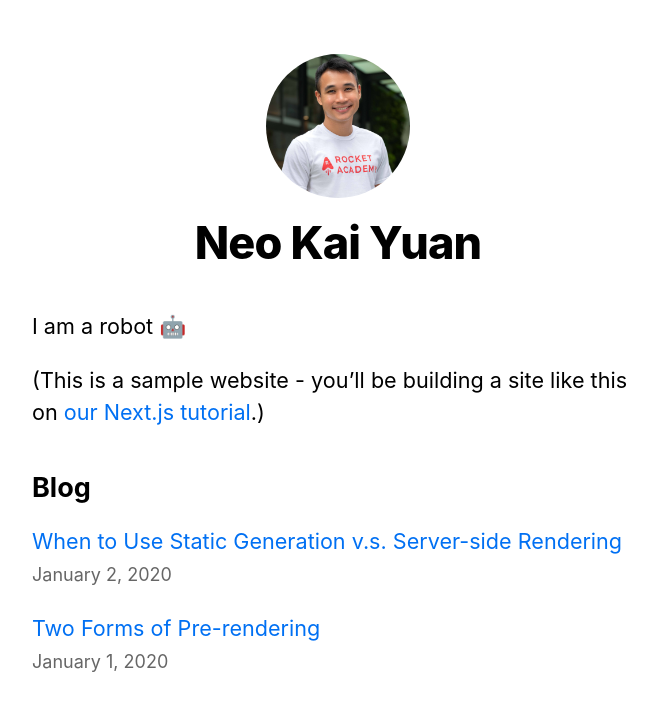
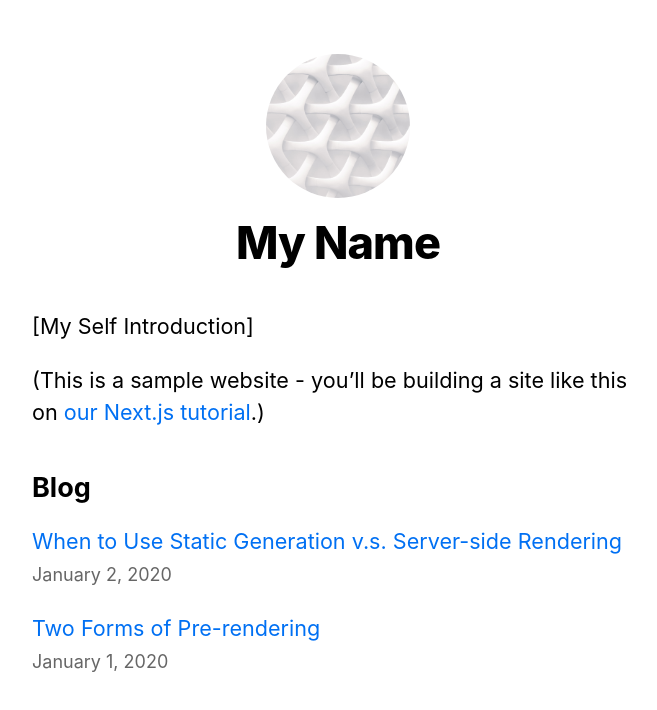
Before and after one commit to rocketacademy/nextjs-blog, a Next.js app: page / in a window 1280 px wide. Shown: the top 710 px of the page, without its empty margins (302-959 px from the left). Built offline with nearby package versions, Linux system fonts and the light colour scheme.

Commit message:
Reset profile name, description, image

```diff
--- a/components/layout.js
+++ b/components/layout.js
@@ -4,7 +4,7 @@ import styles from "./layout.module.css";
 import utilStyles from "../styles/utils.module.css";
 import Link from "next/link";
 
-const name = "Neo Kai Yuan";
+const name = "My Name";
 export const siteTitle = "Next.js Sample Website";
 
 export default function Layout({ children, home }) {
--- a/pages/index.js
+++ b/pages/index.js
@@ -21,7 +21,7 @@ export default function Home({ allPostsData }) {
         <title>{siteTitle}</title>
       </Head>
       <section className={utilStyles.headingMd}>
-        <p>I am a robot 🤖</p>
+        <p>[My Self Introduction]</p>
         <p>
           (This is a sample website - you’ll be building a site like this on{" "}
           <a href="https://nextjs.org/learn">our Next.js tutorial</a>.)
```
Also changed, not shown: public/images/profile.jpg.
